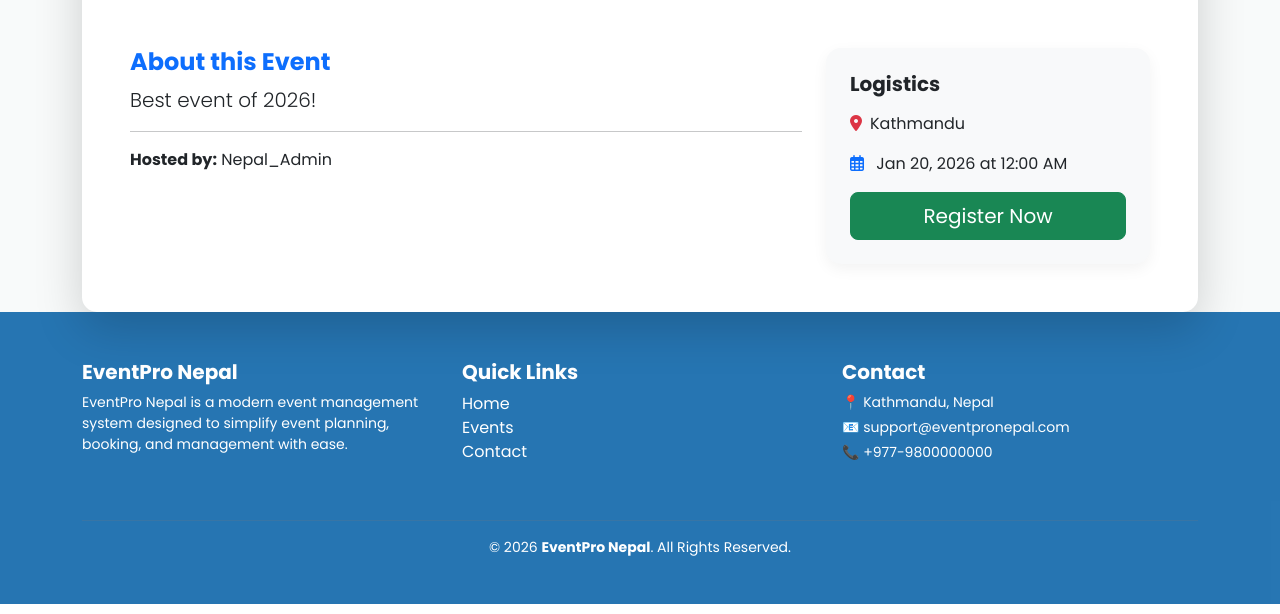
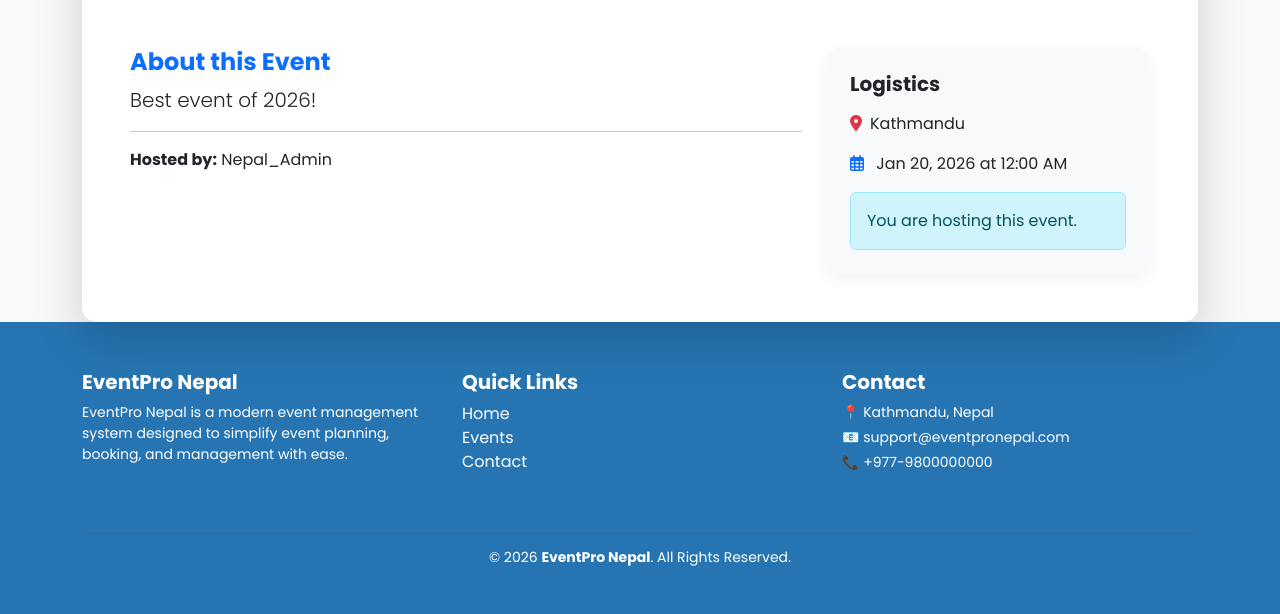
Before and after one commit to akashbhatta/Event-Management-System, a Flask app: page /event/1 in a window 1280 px wide. Shown: the part 516-1130 px from the top of the page. Run offline with Flask 3, Linux system fonts and the light colour scheme; a user stored in the database is signed in; data comes from the database, SQL or seed files in the repository; data that the repository does not hold is empty; some libraries are stand-ins or nearby versions.

Commit message:
Feat: Updated registrations page

```diff
--- a/FrontEnd/app.py
+++ b/FrontEnd/app.py
@@ -2,17 +2,22 @@ from flask import Flask, render_template, url_for, flash, redirect, request
 from flask_sqlalchemy import SQLAlchemy
 from flask_login import UserMixin, login_user, current_user, logout_user, login_required, LoginManager
 from flask_wtf import FlaskForm
+from flask_wtf.file import FileField
 from wtforms import StringField, PasswordField, SubmitField, TextAreaField
 from wtforms.validators import DataRequired, Email, EqualTo
 from werkzeug.security import generate_password_hash, check_password_hash
+from werkzeug.utils import secure_filename
 from datetime import datetime, timedelta
 from sqlalchemy import text
+import os
 
 # --- 1. SETUP ---
 app = Flask(__name__)
 app.config['SECRET_KEY'] = 'my_secret_key'
 app.config['SQLALCHEMY_DATABASE_URI'] = 'sqlite:///site.db'
 app.config['SQLALCHEMY_TRACK_MODIFICATIONS'] = False
+app.config['UPLOAD_FOLDER'] = os.path.join('static', 'uploads')
+app.config['MAX_CONTENT_LENGTH'] = 4 * 1024 * 1024
 
 db = SQLAlchemy(app)
 login_manager = LoginManager(app)
@@ -23,10 +28,11 @@ def load_user(user_id):
     return User.query.get(int(user_id))
 
 # --- 2. MODELS ---
-registrations = db.Table('registrations',
-    db.Column('user_id', db.Integer, db.ForeignKey('user.id')),
-    db.Column('event_id', db.Integer, db.ForeignKey('event.id'))
-)
+ALLOWED_IMAGE_EXTENSIONS = {'.jpg', '.jpeg', '.png', '.gif', '.webp'}
+
+def allowed_image(filename):
+    _, ext = os.path.splitext(filename.lower())
+    return ext in ALLOWED_IMAGE_EXTENSIONS
 
 class User(db.Model, UserMixin):
     id = db.Column(db.Integer, primary_key=True)
@@ -34,7 +40,7 @@ class User(db.Model, UserMixin):
     email = db.Column(db.String(120), unique=True, nullable=False)
     password = db.Column(db.String(60), nullable=False)
     events_created = db.relationship('Event', backref='author', lazy=True)
-    events_joined = db.relationship('Event', secondary=registrations, backref='attendees')
+    registrations = db.relationship('Registration', backref='user', lazy=True, cascade='all, delete-orphan')
 
 class Event(db.Model):
     id = db.Column(db.Integer, primary_key=True)
@@ -44,7 +50,21 @@ class Event(db.Model):
     description = db.Column(db.Text, nullable=False)
     category = db.Column(db.String(50), default='General')
     image_url = db.Column(db.String(500))
+    organizer_name = db.Column(db.String(100))
     user_id = db.Column(db.Integer, db.ForeignKey('user.id'), nullable=False)
+    registrations = db.relationship('Registration', backref='event', lazy=True, cascade='all, delete-orphan')
+
+    @property
+    def attendees(self):
+        return [registration.user for registration in self.registrations]
+
+class Registration(db.Model):
+    __tablename__ = 'registrations'
+    id = db.Column(db.Integer, primary_key=True)
+    user_id = db.Column(db.Integer, db.ForeignKey('user.id'), nullable=False)
+    event_id = db.Column(db.Integer, db.ForeignKey('event.id'), nullable=False)
+    short_info = db.Column(db.String(280), nullable=False)
+    created_at = db.Column(db.DateTime, default=datetime.utcnow)
 
 # --- 3. FORMS ---
 class RegisterForm(FlaskForm):
@@ -61,12 +81,18 @@ class LoginForm(FlaskForm):
 
 class EventForm(FlaskForm):
     title = StringField('Title', validators=[DataRequired()])
+    organizer_name = StringField('Organizer Name', validators=[DataRequired()])
     location = StringField('Location', validators=[DataRequired()])
     date = StringField('Date (YYYY-MM-DDTHH:MM)', validators=[DataRequired()])
     category = StringField('Category', validators=[DataRequired()])
-    image_url = StringField('Image URL', validators=[DataRequired()])
+    image_url = StringField('Image URL')
+    image_file = FileField('Upload Image')
     description = TextAreaField('Description', validators=[DataRequired()])
     submit = SubmitField('Post Event')
+
+class RegistrationForm(FlaskForm):
+    short_info = TextAreaField('Short Information', validators=[DataRequired()])
+    submit = SubmitField('Submit Registration')
 
 # --- 4. ROUTES ---
 def prioritize_events(events):
@@ -119,7 +145,7 @@ def events():
 @login_required
 def dashboard():
     my_events = Event.query.filter_by(author=current_user).all()
-    joined_events = current_user.events_joined
+    joined_events = [registration.event for registration in current_user.registrations]
     return render_template('dashboard.html', my_events=my_events, joined_events=joined_events)
 
 @app.route("/login", methods=['GET', 'POST'])
@@ -149,11 +175,25 @@ def create_event():
     if form.validate_on_submit():
         try: date_obj = datetime.strptime(form.date.data, '%Y-%m-%dT%H:%M')
         except: date_obj = datetime.utcnow()
+        image_url = form.image_url.data.strip() if form.image_url.data else ''
+        image_file = request.files.get('image_file')
+        if image_file and image_file.filename:
+            filename = secure_filename(image_file.filename)
+            if allowed_image(filename):
+                os.makedirs(os.path.join(app.root_path, app.config['UPLOAD_FOLDER']), exist_ok=True)
+                save_path = os.path.join(app.root_path, app.config['UPLOAD_FOLDER'], filename)
+                image_file.save(save_path)
+                image_url = f"/{app.config['UPLOAD_FOLDER'].replace(os.sep, '/')}/{filename}"
+        if not image_url:
+            image_url = "https://placehold.co/1200x600?text=Event+Image"
         event = Event(title=form.title.data, location=form.location.data, date=date_obj,
-                      category=form.category.data, image_url=form.image_url.data,
+                      category=form.category.data, image_url=image_url,
+                      organizer_name=form.organizer_name.data,
                       description=form.description.data, author=current_user)
         db.session.add(event); db.session.commit()
         return redirect(url_for('index'))
+    if request.method == 'GET' and not form.organizer_name.data:
+        form.organizer_name.data = current_user.username
     return render_template('create-event.html', form=form)
 
 @app.route("/event/<int:event_id>/update", methods=['GET', 'POST'])
@@ -163,10 +203,29 @@ def update_event(event_id):
     if event.author != current_user: return redirect(url_for('index'))
     form = EventForm()
     if form.validate_on_submit():
-        event.title, event.location, event.description, event.category, event.image_url = form.title.data, form.location.data, form.description.data, form.category.data, form.image_url.data
+        event.title = form.title.data
+        event.organizer_name = form.organizer_name.data
+        event.location = form.location.data
+        event.description = form.description.data
+        event.category = form.category.data
+        image_url = form.image_url.data.strip() if form.image_url.data else event.image_url
+        image_file = request.files.get('image_file')
+        if image_file and image_file.filename:
+            filename = secure_filename(image_file.filename)
+            if allowed_image(filename):
+                os.makedirs(os.path.join(app.root_path, app.config['UPLOAD_FOLDER']), exist_ok=True)
+                save_path = os.path.join(app.root_path, app.config['UPLOAD_FOLDER'], filename)
+                image_file.save(save_path)
+                image_url = f"/{app.config['UPLOAD_FOLDER'].replace(os.sep, '/')}/{filename}"
+        event.image_url = image_url
         db.session.commit(); return redirect(url_for('dashboard'))
     elif request.method == 'GET':
-        form.title.data, form.location.data, form.description.data, form.category.data, form.image_url.data = event.title, event.location, event.description, event.category, event.image_url
+        form.title.data = event.title
+        form.organizer_name.data = event.organizer_name or event.author.username
+        form.location.data = event.location
+        form.description.data = event.description
+        form.category.data = event.category
+        form.image_url.data = event.image_url
         form.date.data = event.date.strftime('%Y-%m-%dT%H:%M')
     return render_template('create-event.html', form=form, title="Update Event")
 
@@ -181,15 +240,34 @@ def delete_event(event_id):
 @app.route("/event/<int:event_id>")
 def event_details(event_id):
     event = Event.query.get_or_404(event_id)
-    return render_template('event_details.html', event=event)
+    reg_form = RegistrationForm()
+    is_registered = False
+    if current_user.is_authenticated:
+        is_registered = any(registration.user_id == current_user.id for registration in event.registrations)
+    return render_template('event_details.html', event=event, reg_form=reg_form, is_registered=is_registered)
 
 @app.route("/event/<int:event_id>/register", methods=['POST'])
 @login_required
 def register_event(event_id):
     event = Event.query.get_or_404(event_id)
-    if event not in current_user.events_joined:
-        current_user.events_joined.append(event); db.session.commit()
+    form = RegistrationForm()
+    if not form.validate_on_submit():
+        flash('Please add a short introduction before registering.', 'warning')
+        return redirect(url_for('event_details', event_id=event.id))
+    existing = Registration.query.filter_by(user_id=current_user.id, event_id=event.id).first()
+    if not existing:
+        registration = Registration(user_id=current_user.id, event_id=event.id, short_info=form.short_info.data)
+        db.session.add(registration); db.session.commit()
     return redirect(url_for('dashboard'))
+
+@app.route("/event/<int:event_id>/registrations")
+@login_required
+def event_registrations(event_id):
+    event = Event.query.get_or_404(event_id)
+    if event.author != current_user:
+        return redirect(url_for('dashboard'))
+    registrations = Registration.query.filter_by(event_id=event.id).order_by(Registration.created_at.desc()).all()
+    return render_template('event_registrations.html', event=event, registrations=registrations)
 
 @app.route("/logout")
 def logout(): logout_user(); return redirect(url_for('index'))
--- a/FrontEnd/templates/dashboard.html
+++ b/FrontEnd/templates/dashboard.html
@@ -73,6 +73,10 @@
                                     event.date.strftime('%Y-%m-%d') }}</small>
                             </div>
                             <div class="d-flex gap-2">
+                                <a href="{{ url_for('event_registrations', event_id=event.id) }}"
+                                    class="btn btn-sm btn-outline-primary shadow-sm">
+                                    <i class="fas fa-users me-1"></i>{{ event.registrations|length }}
+                                </a>
                                 <a href="{{ url_for('update_event', event_id=event.id) }}"
                                     class="btn btn-sm btn-light border shadow-sm">
                                     <i class="fas fa-edit"></i>
--- a/FrontEnd/templates/event_details.html
+++ b/FrontEnd/templates/event_details.html
@@ -24,7 +24,7 @@
                     <h4 class="fw-bold text-primary">About this Event</h4>
                     <p class="lead">{{ event.description }}</p>
                     <hr>
-                    <p><strong>Hosted by:</strong> {{ event.author.username }}</p>
+                    <p><strong>Hosted by:</strong> {{ event.organizer_name if event.organizer_name else event.author.username }}</p>
                 </div>
 
                 <div class="col-md-4">
@@ -36,9 +36,20 @@
                         </p>
 
                         {% if current_user.is_authenticated %}
-                        <form method="POST" action="{{ url_for('register_event', event_id=event.id) }}">
-                            <button class="btn btn-success btn-lg w-100">Register Now</button>
-                        </form>
+                            {% if event.author == current_user %}
+                            <div class="alert alert-info mb-0">You are hosting this event.</div>
+                            {% elif is_registered %}
+                            <div class="alert alert-success mb-0">You are already registered.</div>
+                            {% else %}
+                            <form method="POST" action="{{ url_for('register_event', event_id=event.id) }}">
+                                {{ reg_form.hidden_tag() }}
+                                <div class="mb-3">
+                                    {{ reg_form.short_info.label(class="form-label fw-bold") }}
+                                    {{ reg_form.short_info(class="form-control", rows="3", placeholder="Short intro, role, or notes...") }}
+                                </div>
+                                {{ reg_form.submit(class="btn btn-success btn-lg w-100") }}
+                            </form>
+                            {% endif %}
                         {% else %}
                         <a href="{{ url_for('login') }}" class="btn btn-primary btn-lg w-100">
                             Login to Register
```
Also changed, not shown: FrontEnd/static/CSS/style.css (+16 -2 lines), FrontEnd/static/JS/main.js (+4 -4 lines), FrontEnd/templates/base.html (+0 -11 lines), FrontEnd/templates/create-event.html (+16 -5 lines), FrontEnd/templates/event_registrations.html (added, +43 -0 lines), FrontEnd/static/uploads/download.jpg (added).
